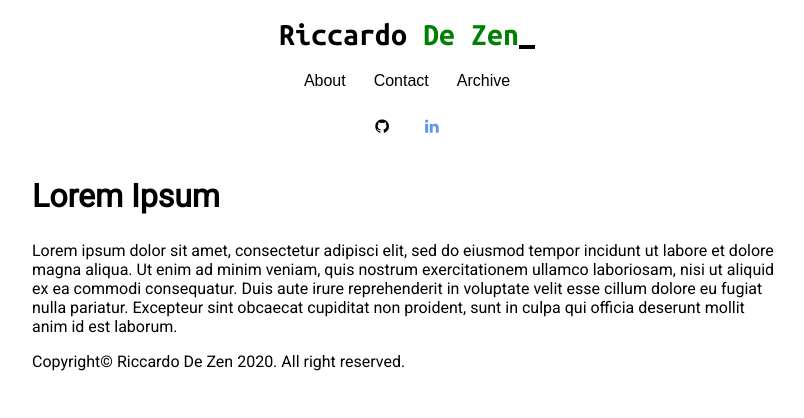
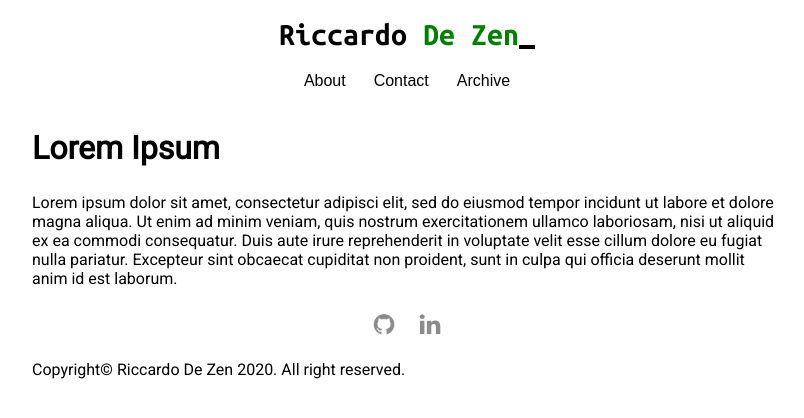
Before and after one commit to ricdezen/ricdezen.github.io, a Jekyll site: the page built from index.md, in a window 1280 px wide. Shown: the top 418 px of the page, without its empty margins (233-1037 px from the left). Built offline with Jekyll 4.4.1, drawn with Linux system fonts in a browser that asks for light colours.

Commit message:
Fixes to social icons

```diff
--- a/_includes/footer.html
+++ b/_includes/footer.html
@@ -1,3 +1,6 @@
+<!-- Socials -->
+{% if site.data.settings.social.enabled %}{% include social.html %}{% endif %}
+
 <footer class="footer">
     <p>Copyright© {{site.author.name}} 2020. All right reserved.</p>
 </footer>
--- a/_includes/header.html
+++ b/_includes/header.html
@@ -2,5 +2,3 @@
 {% if site.data.settings.main_title.enabled %}{% include main_title.html %}{% endif %}
 <!-- Navbar -->
 {% if site.data.settings.navbar.enabled %}{% include navbar.html %}{% endif %}
-<!-- Socials -->
-{% if site.data.settings.social.enabled %}{% include social.html %}{% endif %}
--- a/css/default.css
+++ b/css/default.css
@@ -6,6 +6,9 @@
     --max-page-width : 50%;
     --text-color : black;
     --color-primary : green;
+    --hover-bg: #f9f9f9;
+    --double-hover-bg: #e9e9e9;
+    --social-icon-color: #8c8c8c;
 }
 
 @media screen and (max-width: 800px) {
@@ -99,15 +102,17 @@ h1 {
 .dropdown-content {
     transition: visibility 0.25s, opacity 0.25s;
     border-radius: 0px 10px 10px 10px;
+    overflow: hidden;
     visibility: hidden;
     opacity: 0;
     position: absolute;
-    background-color: #f9f9f9;
+    background-color: var(--hover-bg);
     min-width: 160px;
     z-index: 1;
 }
 
 .dropdown-content a {
+    transition: color 0.25s, background-color 0.25s;
     text-align: left;
     padding: 12px;
     text-decoration: none;
@@ -117,6 +122,7 @@ h1 {
 
 .dropdown-content a:hover {
     color: var(--color-primary);
+    background-color: var(--double-hover-bg);
 }
 
 .dropdown:hover .dropdown-content {
@@ -126,7 +132,7 @@ h1 {
 }
 
 .dropdown:hover .navbutton {
-    background-color: #f9f9f9;
+    background-color: var(--hover-bg);
     box-shadow: 0px 2px 4px 0px rgba(0,0,0,0.2);
 }
 
@@ -137,27 +143,35 @@ h1 {
 /* Social */
 
 .social {
+    margin: auto;
+    width: 100%;
+    font-size: 24px;
     text-align: center;
     text-decoration: none;
 }
 
 .fa {
-    transition: background-color 0.25s, box-shadow 0.25s;
+    transition: background-color 0.25s, box-shadow 0.25s, color 0.25s;
     border-radius:50%;
-    padding: 16px;
-    font-size: 30px;
+    padding: 8px;
+    width: 24px;
     text-align: center;
     text-decoration: none;
-    color: var(--text-color);
+    color: var(--social-icon-color);
 }
 
 .fa:hover {
-    background-color: #f9f9f9;
     box-shadow: 0px 2px 4px 0px rgba(0,0,0,0.2);
 }
 
-.fa-linkedin {
-    color: cornflowerblue;
+.fa-github:hover {
+    background-color: black;
+    color: white;
+}
+
+.fa-linkedin:hover {
+    background-color: cornflowerblue;
+    color: white;
 }
 
 /* Miscellaneous */
```
